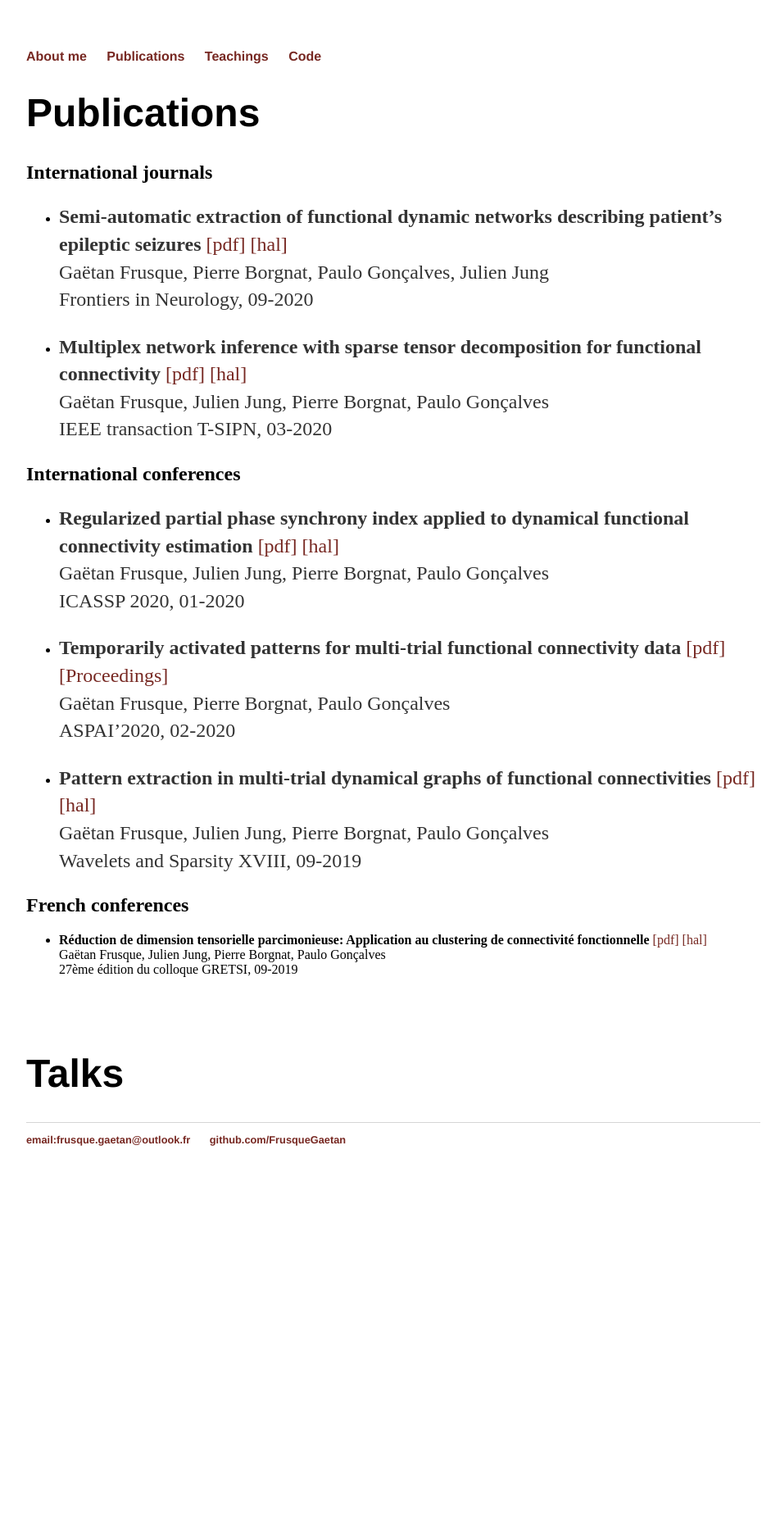
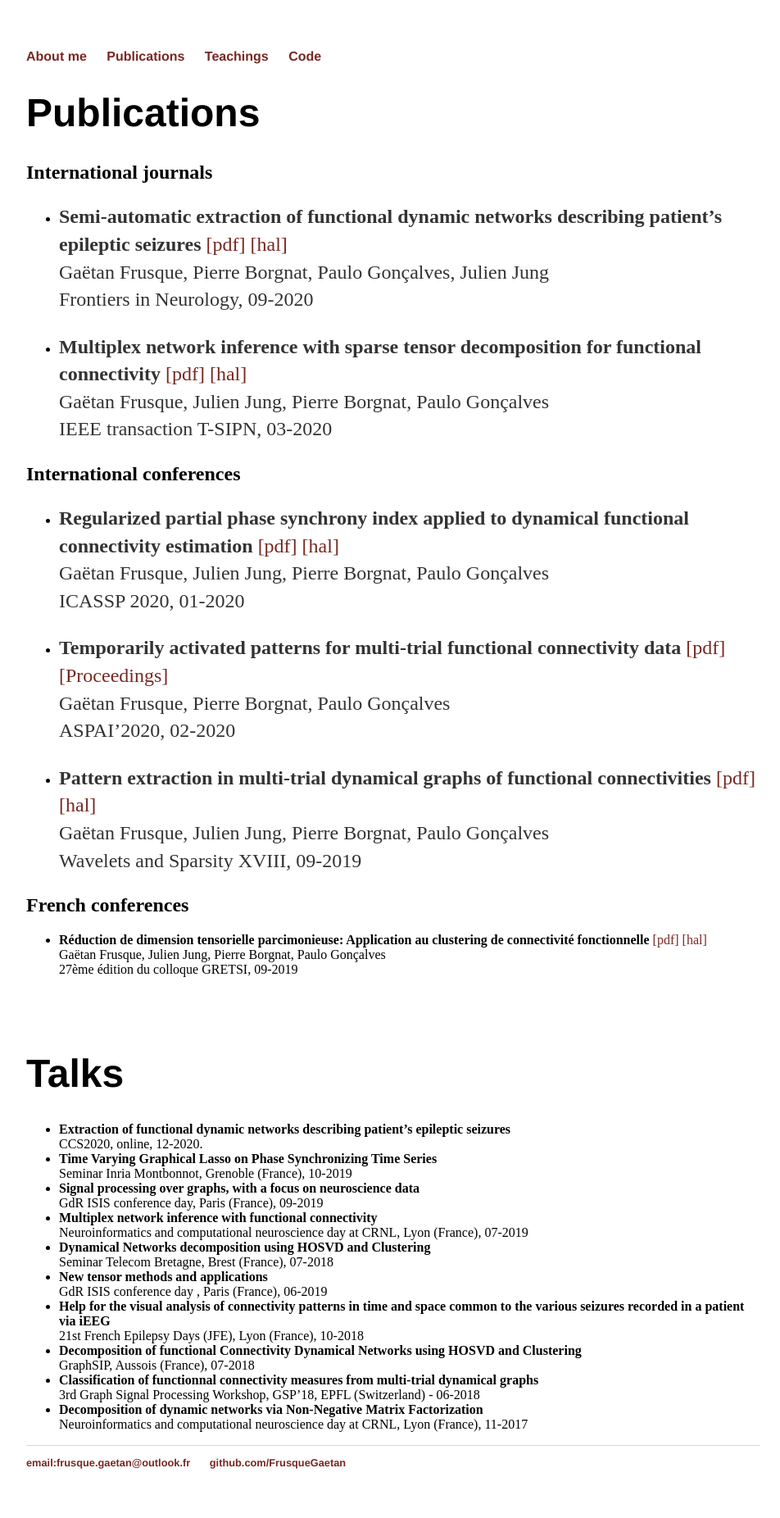
Before and after one commit to FrusqueGaetan/FrusqueGaetan.github.io, a Jekyll site: the page built from Publications/index.md, in a window 1280 px wide. Shown: the whole page at 82% size, without its empty margins (160-1112 px from the left). Built offline with Jekyll 4.4.1, drawn with Linux system fonts in a browser that asks for light colours; before the commit the page ends 1458 px from its top, so only the background shows below that.

Commit message:
Update index.md

```diff
--- a/Publications/index.md
+++ b/Publications/index.md
@@ -37,3 +37,26 @@ Gaëtan Frusque, Julien Jung, Pierre Borgnat, Paulo Gonçalves \
 <br/>
 
 # Talks #
+
+* **Extraction of functional dynamic networks describing patient's epileptic seizures** \
+CCS2020, online, 12-2020.
+* **Time Varying Graphical Lasso on Phase
+Synchronizing Time Series** \
+Seminar Inria Montbonnot, Grenoble (France), 10-2019
+* **Signal processing over graphs, with a focus on neuroscience data** \
+GdR ISIS conference day, Paris (France), 09-2019
+* **Multiplex network inference with functional connectivity** \
+Neuroinformatics and computational neuroscience day at CRNL, Lyon (France), 07-2019
+* **Dynamical Networks decomposition using HOSVD and Clustering** \
+Seminar Telecom Bretagne, Brest (France), 07-2018
+* **New tensor methods and applications** \
+GdR ISIS conference day , Paris (France), 06-2019
+* **Help for the visual analysis of connectivity patterns in time and space common to the various seizures recorded in a patient via iEEG** \
+21st French Epilepsy Days (JFE), Lyon (France), 10-2018
+* **Decomposition of functional Connectivity Dynamical Networks using HOSVD and Clustering** \
+GraphSIP, Aussois (France), 07-2018
+* **Classification of functionnal connectivity measures from multi-trial dynamical graphs** \
+3rd Graph Signal Processing Workshop, GSP’18, EPFL (Switzerland) - 06-2018
+* **Decomposition of dynamic networks via
+Non-Negative Matrix Factorization** \
+Neuroinformatics and computational neuroscience day at CRNL, Lyon (France), 11-2017
```
